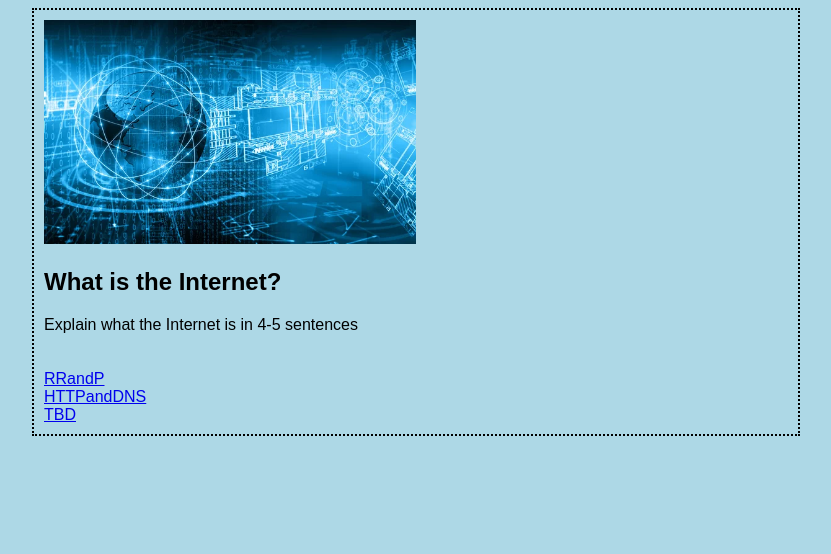
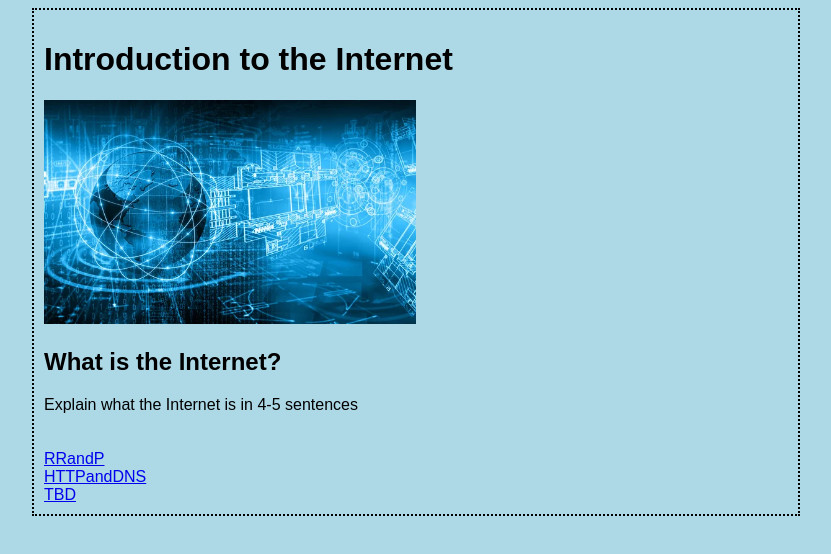
Before and after one commit to hyhwang1/Internet, a plain HTML site: page index.html in a window 1280 px wide. Shown: the whole page, without its empty margins (224-1055 px from the left). Drawn offline with Linux system fonts and the light colour scheme.

Commit message:
index.html

```diff
--- a/index.html
+++ b/index.html
@@ -1,8 +1,8 @@
 <!DOCTYPE html>
 <html>
     <head>
-        <title>
-            <h1>Introduction to the Internet</h1></title>
+        <title>Introduction to the Internet</title>
+        <h1>Introduction to the Internet</h1>
         <style type = "text/css">
             body{
                 background-color:lightblue;
```
